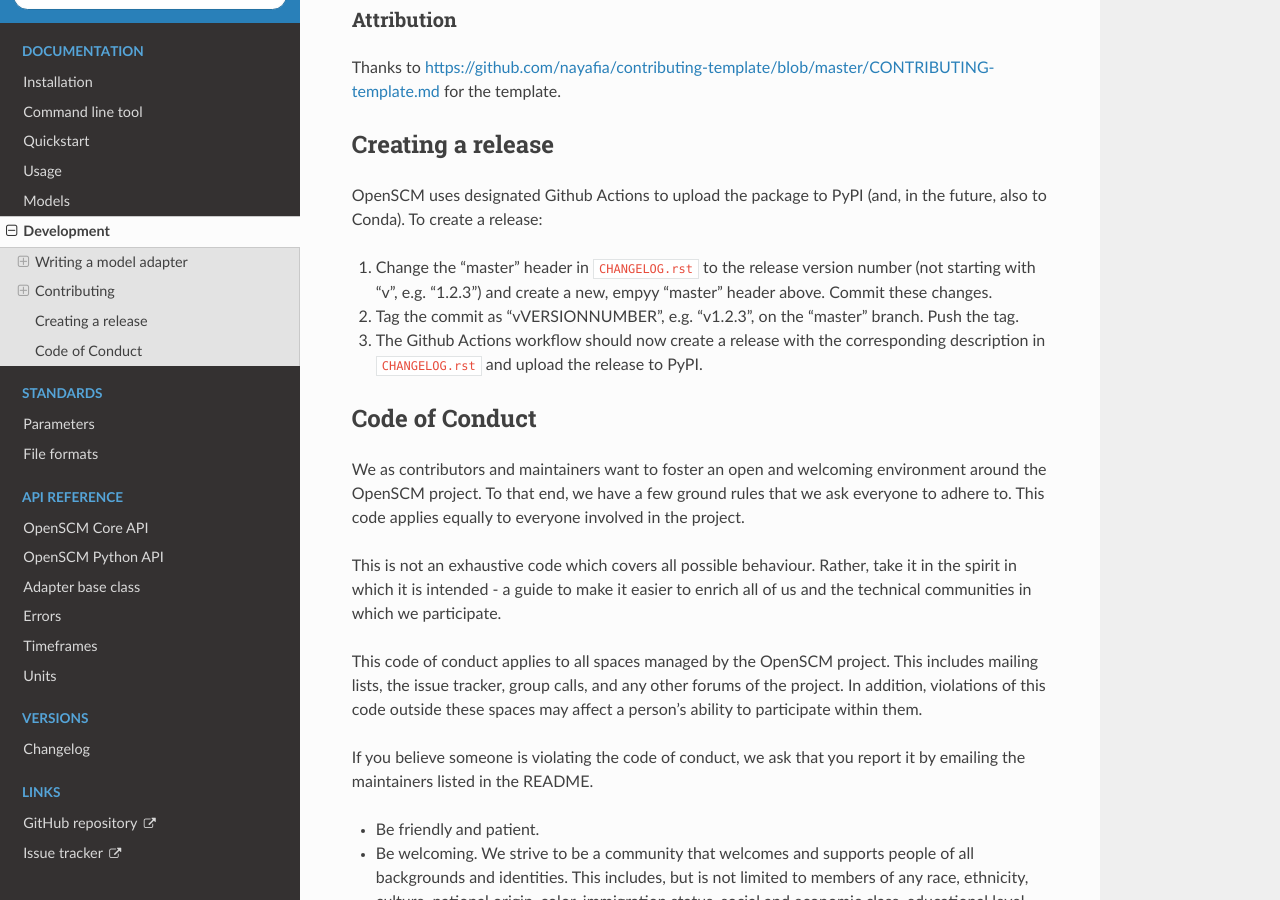
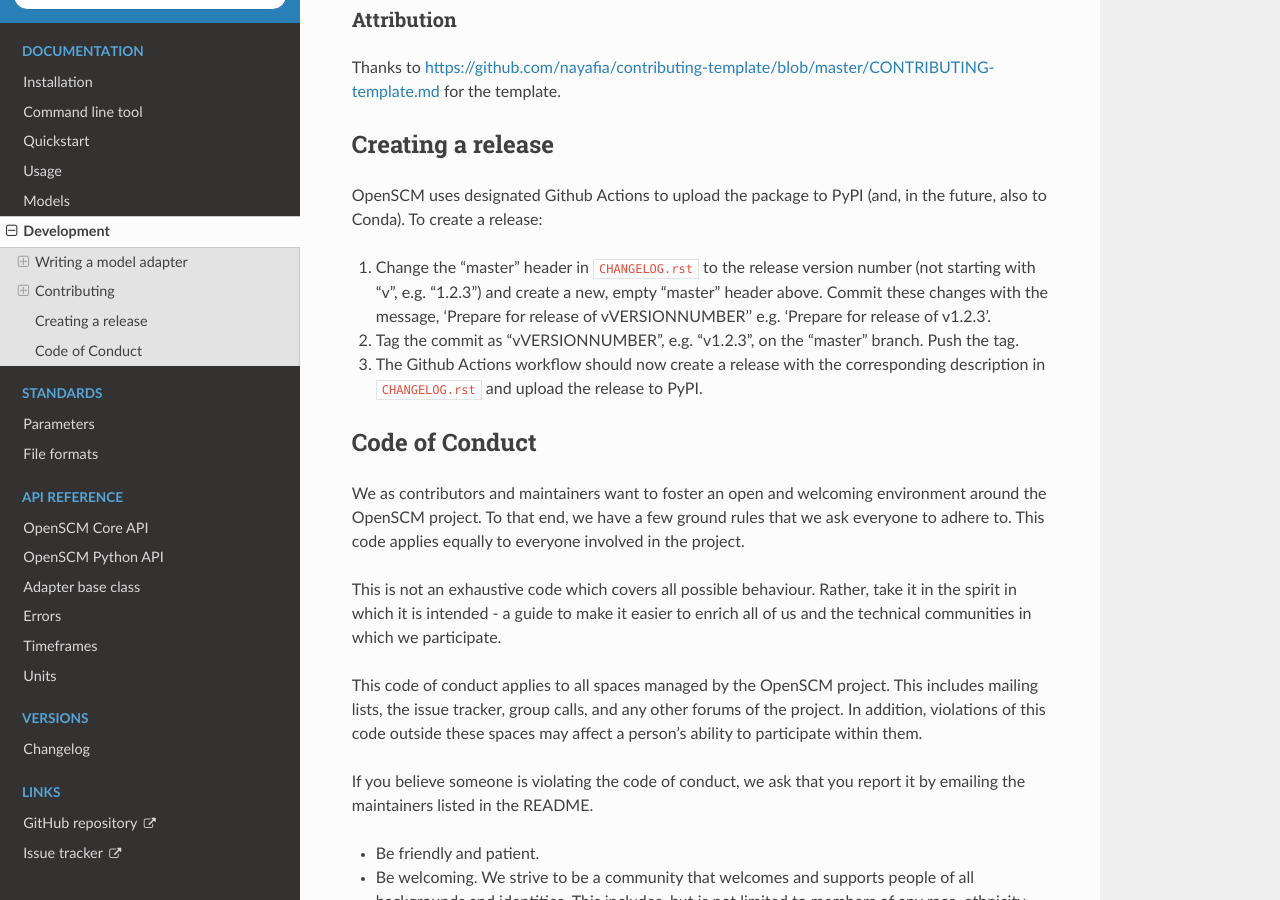
Before and after one commit to openscm/openscm, a Sphinx documentation site: the page built from docs/development.rst, in a window 1280 px wide and 900 px high, scrolled down 7398 px. Built offline with Sphinx 7.4.7 and the Read the Docs theme 2.0.0, drawn with Linux system fonts in a browser that asks for light colours.

Commit message:
Adjust docs as suggested by @znicholls

```diff
--- a/docs/development.rst
+++ b/docs/development.rst
@@ -239,7 +239,9 @@
 
 1. Change the "master" header in ``CHANGELOG.rst`` to the release
    version number (not starting with "v", e.g. "1.2.3") and create a
-   new, empyy "master" header above. Commit these changes.
+   new, empty "master" header above. Commit these changes with the
+   message, 'Prepare for release of vVERSIONNUMBER'' e.g. 'Prepare for
+   release of v1.2.3'.
 2. Tag the commit as "vVERSIONNUMBER", e.g. "v1.2.3", on the "master"
    branch. Push the tag.
 3. The Github Actions workflow should now create a release with the
```
